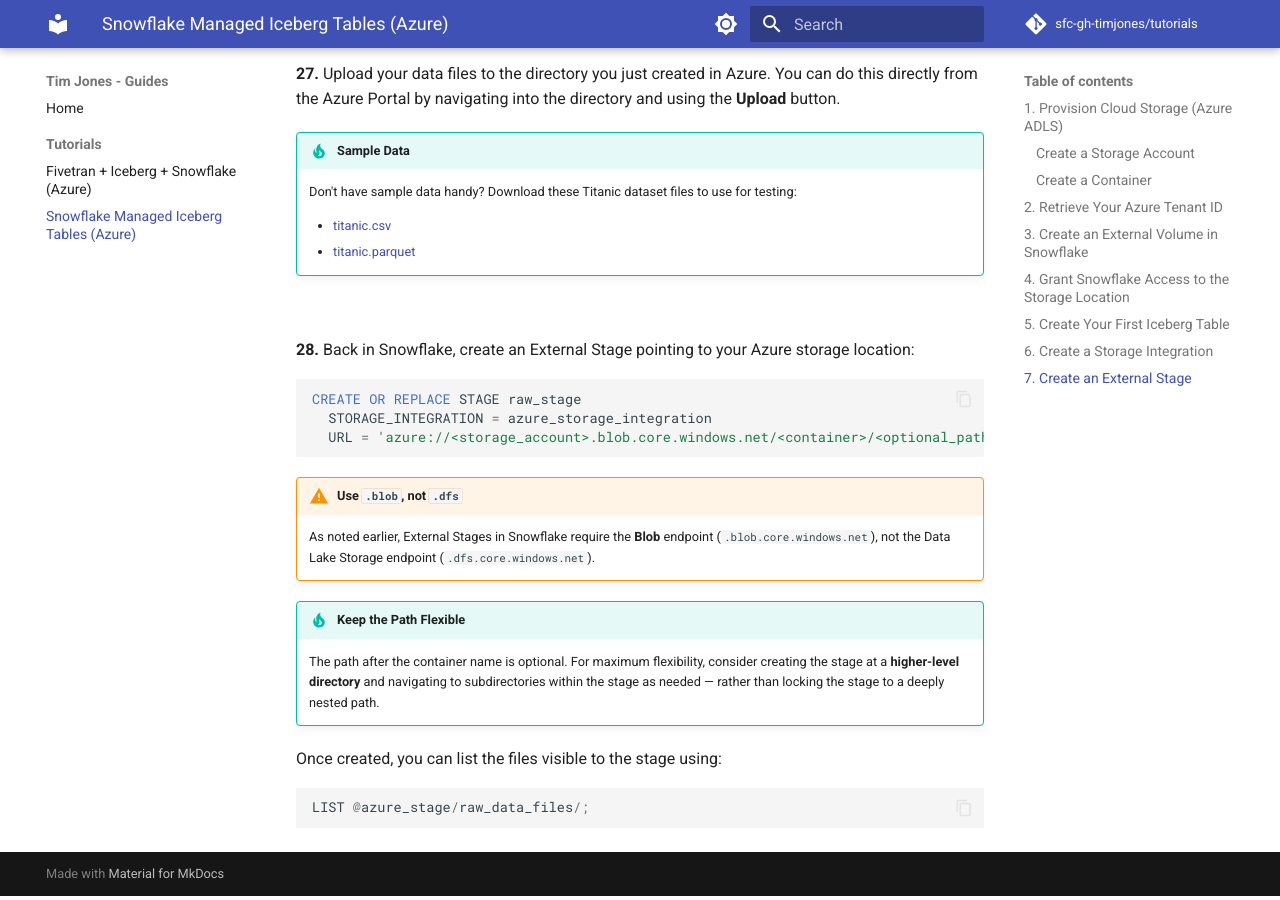
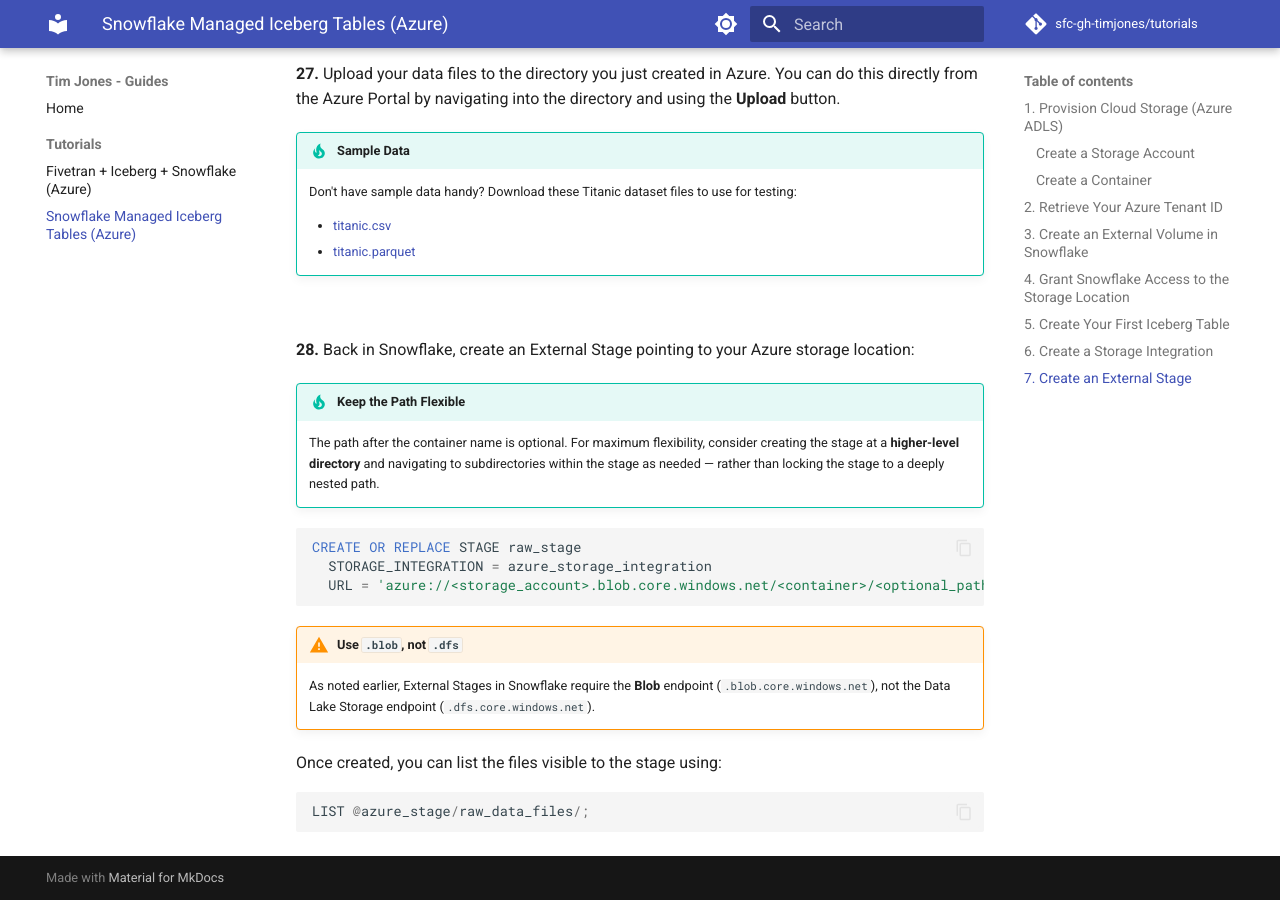
Before and after one commit to sfc-gh-timjones/tutorials, an MkDocs documentation site: the page built from docs/snowflake-managed-iceberg-azure/index.md, in a window 1280 px wide and 900 px high, scrolled down 16016 px. Built offline with MkDocs 1.6.1 and Material for MkDocs 9.7.7, drawn with Linux system fonts in a browser that asks for light colours; comment, search, counter and statistics services are not loaded; part of the change alters nothing that is shown.

````diff
--- a/docs/snowflake-managed-iceberg-azure/index.md
+++ b/docs/snowflake-managed-iceberg-azure/index.md
@@ -368,6 +368,9 @@ WHERE "property" IN ('AZURE_CONSENT_URL', 'AZURE_MULTI_TENANT_APP_NAME');
 
 **28.** Back in Snowflake, create an External Stage pointing to your Azure storage location:
 
+!!! tip "Keep the Path Flexible"
+    The path after the container name is optional. For maximum flexibility, consider creating the stage at a **higher-level directory** and navigating to subdirectories within the stage as needed — rather than locking the stage to a deeply nested path.
+
 ```sql
 CREATE OR REPLACE STAGE raw_stage
   STORAGE_INTEGRATION = azure_storage_integration
@@ -377,9 +380,6 @@ CREATE OR REPLACE STAGE raw_stage
 !!! warning "Use `.blob`, not `.dfs`"
     As noted earlier, External Stages in Snowflake require the **Blob** endpoint (`.blob.core.windows.net`), not the Data Lake Storage endpoint (`.dfs.core.windows.net`).
 
-!!! tip "Keep the Path Flexible"
-    The path after the container name is optional. For maximum flexibility, consider creating the stage at a **higher-level directory** and navigating to subdirectories within the stage as needed — rather than locking the stage to a deeply nested path.
-
 Once created, you can list the files visible to the stage using:
 
 ```sql
````
